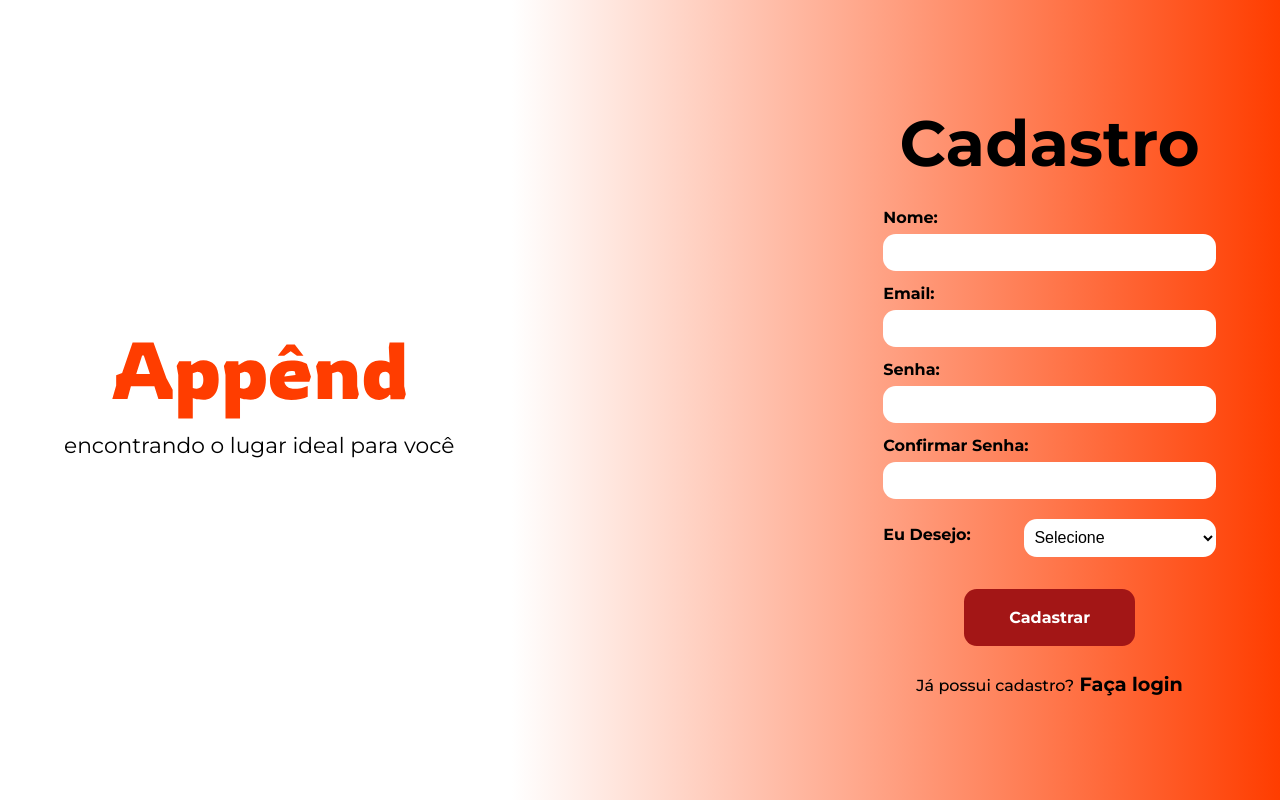
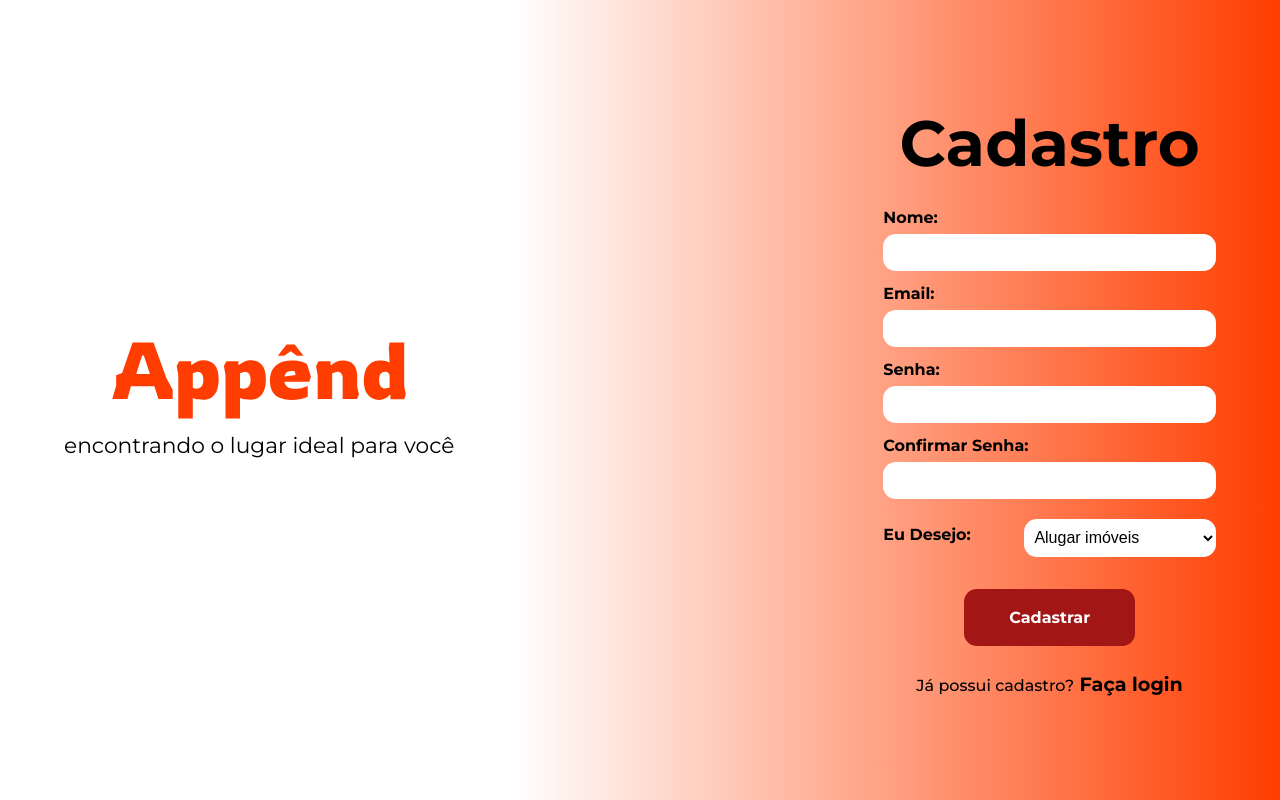
Before and after one commit to Am4ral/Append, a React (Create React App) app in the folder Sistema/frontend/: page / in a window 1280 px wide. Both pictures are taken after a click on the element "Cadastre-se". Built offline with nearby package versions, Linux system fonts and the light colour scheme.

Commit message:
Register admin fixed

```diff
--- a/Sistema/frontend/src/components/registerForm/registerForm.tsx
+++ b/Sistema/frontend/src/components/registerForm/registerForm.tsx
@@ -19,8 +19,7 @@ const RegisterForm: FC<RegisterProps> = ({onClose, admin, edit, user}) => {
     const [email, setEmail] = useState(edit? user?.email : "");
     const [password, setPassword] = useState("");
     const [confirmPassword, setConfirmPassword] = useState("");
-    const [role, setRole] = useState("");
-    const [roleID, setRoleID] = useState("")
+    const [roleID, setRoleID] = useState('')
 
     //@ts-ignore
     const handleSubmit = async (e) => {
@@ -31,7 +30,6 @@ const RegisterForm: FC<RegisterProps> = ({onClose, admin, edit, user}) => {
             password: password,
             roles: [{
                 id: roleID,
-                role: role
             }]
         })
 
@@ -40,7 +38,6 @@ const RegisterForm: FC<RegisterProps> = ({onClose, admin, edit, user}) => {
             setName('');
             setEmail('');
             setPassword('');
-            setRole('');
             setConfirmPassword('');
             setRoleID('');
             onClose();
@@ -51,9 +48,8 @@ const RegisterForm: FC<RegisterProps> = ({onClose, admin, edit, user}) => {
           setName('');
           setEmail('');
           setPassword('');
-          setRole('');
           setConfirmPassword('');
-          setRoleID("");
+          setRoleID('');
           console.log(error);
         });
     }
@@ -64,17 +60,19 @@ const RegisterForm: FC<RegisterProps> = ({onClose, admin, edit, user}) => {
       api(token).put(
         `/users/${user?.id}`,
         {
-            name: name,
-            email: email,
+          name: name,
+          email: email,
+          roles: [{
+              id: roleID,
+          }]
         })
       .then((response) => {
         alert('Atualização efetuada com sucesso!')
         setName('');
         setEmail('');
         setPassword('');
-        setRole('');
         setConfirmPassword('');
-        setRoleID("");
+        setRoleID('');
         alert('Usuário alterado com sucesso.')
         onClose();
         // eslint-disable-next-line no-lone-blocks
@@ -84,39 +82,14 @@ const RegisterForm: FC<RegisterProps> = ({onClose, admin, edit, user}) => {
         setName('');
         setEmail('');
         setPassword('');
-        setRole('');
         setConfirmPassword('');
-        setRoleID("");
+        setRoleID('');
         console.log(error);
         alert('Não foi possível alterar o usuário.');
         onClose();
       });
 
     }
-
-
-    function switchRole (role: string){
-        switch (role) {
-            case 'ROLE_OWNER':
-                    setRoleID('1')
-                    setRole(role)
-                break;
-
-                case 'ROLE_ADMIN':
-                    setRoleID('2')
-                    setRole(role)
-                break;
-
-                case 'ROLE_USER':
-                    setRoleID('3')
-                    setRole(role)
-                break;
-
-            default:
-                break;
-        }
-    }
-
 
     return (
     <form className="register-form" onSubmit={!edit ? handleSubmit : handleEdit}>
@@ -195,18 +168,18 @@ const RegisterForm: FC<RegisterProps> = ({onClose, admin, edit, user}) => {
             name="role"
             title="role"
             className="register-form-input-select"
-            onChange={(e) => (switchRole(e.target.value))}
-            value={role}
+            onChange={(e) => (setRoleID(e.target.value))}
+            value={roleID}
             required
             style={admin ? {backgroundColor: 'var(--color-lightGray'} : {}}
           >
-            <option defaultChecked value='' disabled>
+            <option defaultChecked value={0} disabled>
               Selecione
             </option>
-            <option value="ROLE_USER">Alugar imóveis</option>
-            <option value="ROLE_OWNER">Ofertar imóveis</option>
+            <option value="3">Alugar imóveis</option>
+            <option value="1">Ofertar imóveis</option>
             {admin ?
-              <option value="ROLE_ADMIN">Administrar o sistema</option>
+              <option value="2">Administrar o sistema</option>
               : <></>
               }
           </select>
```
